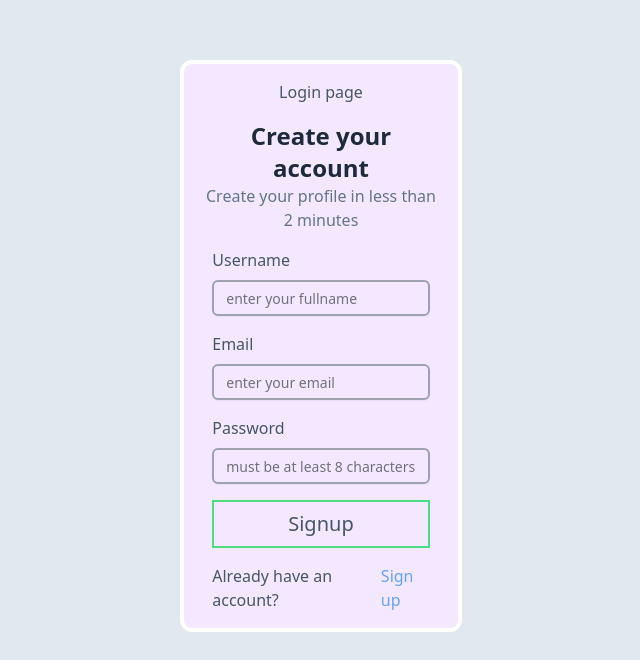
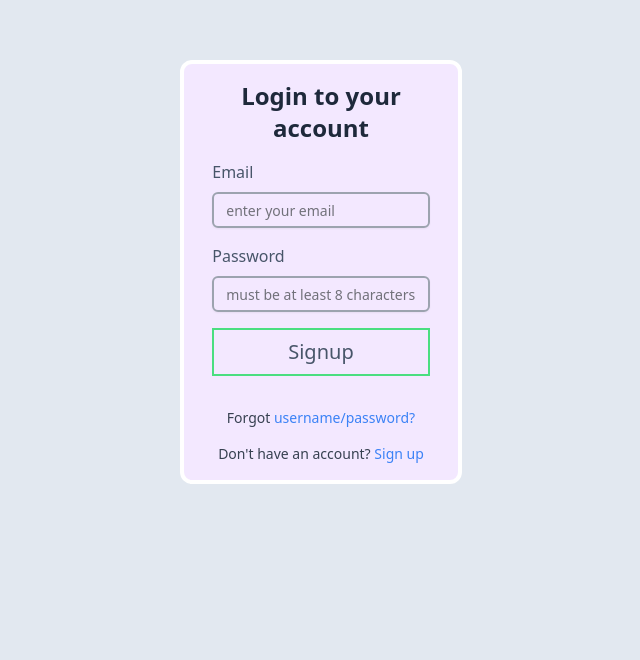
Before and after one commit to pankajkoree/invoice_generator, a Next.js app: page /login in a window 1280 px wide. Shown: the part 140-800 px from the top of the page, without its empty margins (319-959 px from the left). Built offline with nearby package versions, Linux system fonts and the light colour scheme.

Commit message:
login page

```diff
--- a/src/app/login/page.tsx
+++ b/src/app/login/page.tsx
@@ -3,35 +3,50 @@
 import { Button } from "@/components/ui/button";
 import { Input } from "@/components/ui/input";
 import { Label } from "@/components/ui/label";
+import axios from "axios";
 import Link from "next/link";
+import { useRouter } from "next/navigation";
+import { useState } from "react";
+import { toast } from "react-hot-toast";
 
 const Login = () => {
+  const router = useRouter();
+
+  const [user, setUser] = useState({
+    email: "",
+    password: "",
+  });
+
+  const onLogin = async (e: React.FormEvent<HTMLFormElement>) => {
+    e.preventDefault();
+
+    try {
+      const response = await axios.post("/api/users/login", user);
+      if (response.status === 200) {
+        toast.success("logged in successful")
+        router.push("/");
+      }
+    } catch (error) {
+      toast.error(
+        error instanceof Error ? error.message : "Something went wrong"
+      );
+    }
+  };
   return (
     <div className="flex items-center">
       <div className="relative flex flex-col xl:w-[22%] xl:left-[39%] top-[200px] text-slate-600 items-center gap-4 p-4 border-4 border-white rounded-xl bg-purple-100">
         {/* heading and suggestion caption */}
-        <h1>Login page</h1>
         <div className="relative flex flex-col text-center">
           <h1 className="text-2xl font-semibold text-slate-800">
-            Create your account
+            Login to your account
           </h1>
-          <p className="text-slate-500">
-            Create your profile in less than 2 minutes
-          </p>
         </div>
 
         {/* credentials filling section */}
-        <form className="relative flex flex-col xl:w-[90%] gap-4">
-          {/* username */}
-          <div className="relative flex flex-col gap-2">
-            <Label className="text-[16px]">Username</Label>
-            <Input
-              className="relative flex border-2 border-gray-400 focus:border-purple-500 focus:border-2"
-              type="text"
-              placeholder="enter your fullname"
-              required
-            />
-          </div>
+        <form
+          className="relative flex flex-col xl:w-[90%] gap-4"
+          onSubmit={onLogin}
+        >
           {/* email */}
           <div className="relative flex flex-col gap-2">
             <Label className="text-[16px]">Email</Label>
@@ -39,6 +54,8 @@ const Login = () => {
               className="relative flex border-2 border-gray-400 focus:border-purple-500 focus:border-2"
               type="text"
               placeholder="enter your email"
+              value={user.email}
+              onChange={(e) => setUser({ ...user, email: e.target.value })}
               required
             />
           </div>
@@ -49,15 +66,25 @@ const Login = () => {
               className="relative flex border-2 border-gray-400 focus:border-purple-500 focus:border-2"
               type="text"
               placeholder="must be at least 8 characters"
-              minLength={8}
+              value={user.password}
+              onChange={(e) => setUser({ ...user, password: e.target.value })}
               required
             />
           </div>
 
           <Button variant="signup">Signup</Button>
-          <p className="relative flex justify-center gap-1">
-            Already have an account?{" "}
-            <Link href="/signup" className="hover:underline text-blue-400">
+          <p className="text-sm text-center mt-4 text-gray-700 dark:text-gray-300">
+            Forgot{" "}
+            <Link
+              href={`/forgotCredentials`}
+              className="text-blue-500 hover:underline"
+            >
+              username/password?
+            </Link>
+          </p>
+          <p className="text-sm text-center text-gray-700 dark:text-gray-300">
+            Don't have an account?{" "}
+            <Link href={`/signup`} className="text-blue-500 hover:underline">
               Sign up
             </Link>
           </p>
```
